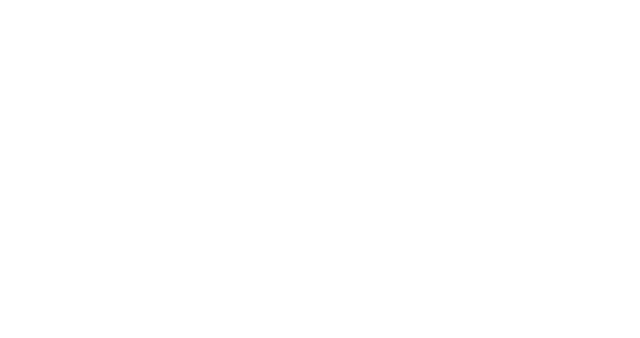
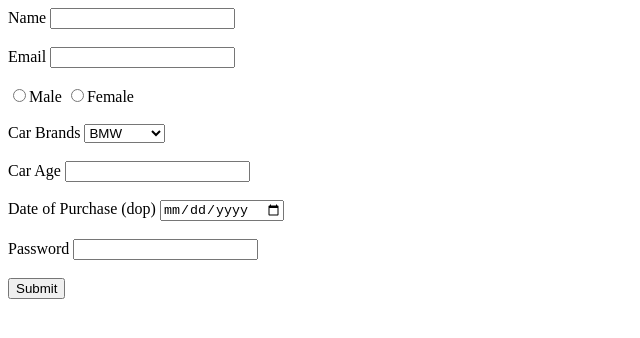
Before and after one commit to acciojob/car-insurance-form-VeeraMahendra7, a website: page main.html in a window 1280 px wide. Shown: the whole page, without its empty margins (0-640 px from the left). Drawn offline with Linux system fonts and the light colour scheme.

Commit message:
created a submission

```diff
--- a/main.html
+++ b/main.html
@@ -8,6 +8,27 @@
 
 <body>
 	<!-- the entire body must be written by student -->
+	<form method="post">
+		<label for="name">Name</label>
+		<input type="text" id="name" required/> <br> <br>
+		<label for="email">Email</label>
+		<input type="email" id="email" required/> <br> <br>
+		<input type="radio" name="gender" id="m" required/><label for="m">Male</label>
+		<input type="radio" name="gender" id="f" required/><label for="f">Female</label> <br> <br>
+		<label for="cars">Car Brands</label>
+		<select id="cars">
+			<option>BMW</option>
+			<option>Audi</option>
+			<option>Mercedez</option>
+		</select> <br> <br>
+		<label for="carage">Car Age</label>
+		<input type="number" id="carage" required/> <br> <br>
+		<label for="dop">Date of Purchase (dop)</label>
+		<input type="date" id="dop" required/> <br> <br>
+		<label for="password">Password</label>
+		<input type="password" id="password" required/> <br> <br>
+		<button type="submit">Submit</button>
+	</form>
     <script type="text/javascript" src="./script.js">
 </script>
 
```
